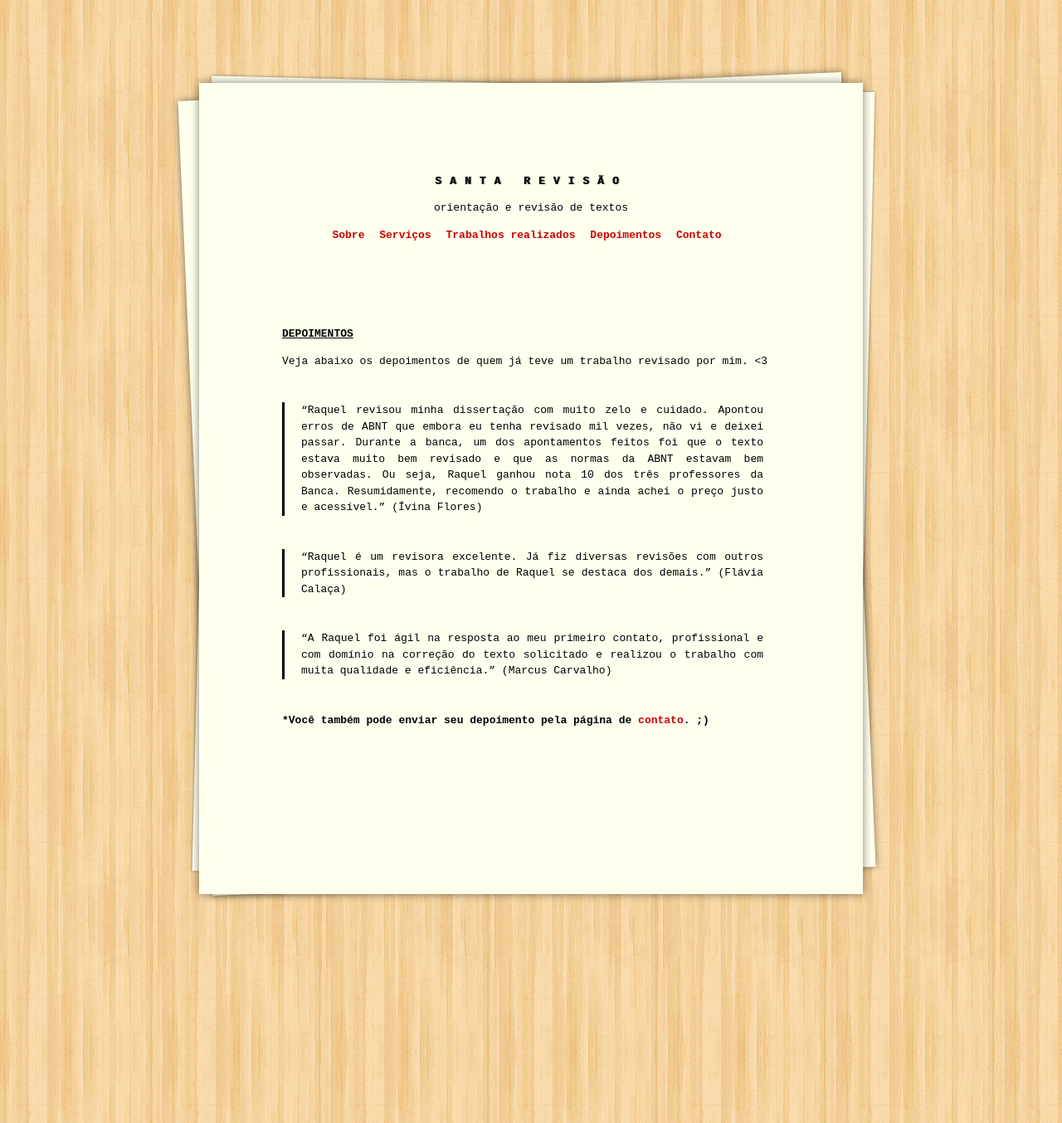
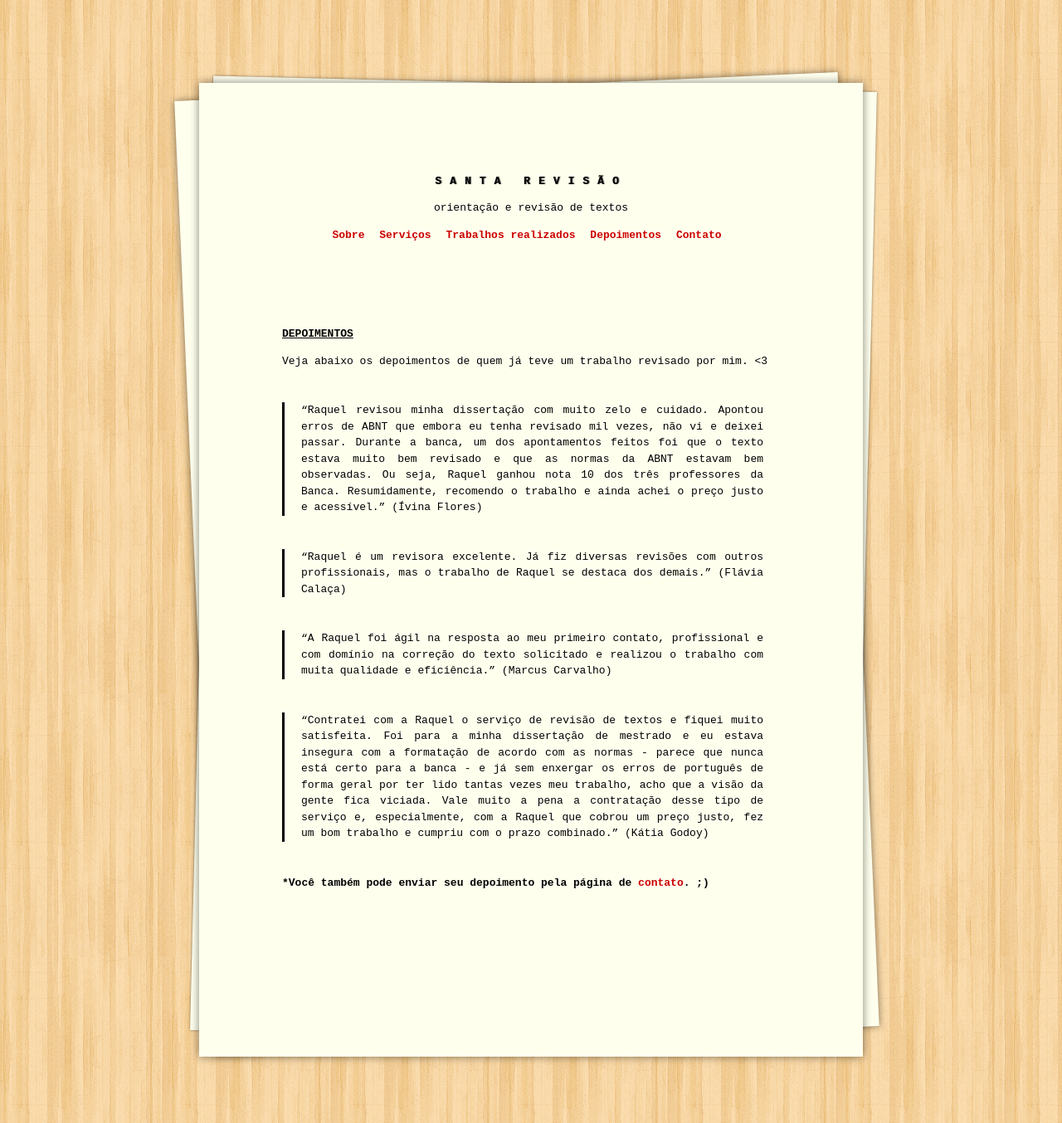
Before and after one commit to raqueldiniz/site, a Jekyll site: the page built from depoimentos.md, in a window 1280 px wide. Shown: the whole page at 83% size. Built offline with Jekyll 4.4.1, drawn with Linux system fonts in a browser that asks for light colours.

Commit message:
Update depoimentos.md

```diff
--- a/depoimentos.md
+++ b/depoimentos.md
@@ -15,5 +15,7 @@ Veja abaixo os depoimentos de quem já teve um trabalho revisado por mim. <3
 
 > "A Raquel foi ágil na resposta ao meu primeiro contato, profissional e com domínio na correção do texto solicitado e realizou o trabalho com muita qualidade e eficiência." (Marcus Carvalho)
 
+> "Contratei com a Raquel o serviço de revisão de textos e fiquei muito satisfeita. Foi para a minha dissertação de mestrado e eu estava insegura com a formatação de acordo com as normas - parece que nunca está certo para a banca - e já sem enxergar os erros de português de forma geral por ter lido tantas vezes meu trabalho, acho que a visão da gente fica viciada. Vale muito a pena a contratação desse tipo de serviço e, especialmente, com a Raquel que cobrou um preço justo, fez um bom trabalho e cumpriu com o prazo combinado." (Kátia Godoy)
+
 
 ***Você também pode enviar seu depoimento pela página de [contato](/contato/). ;)**
```
